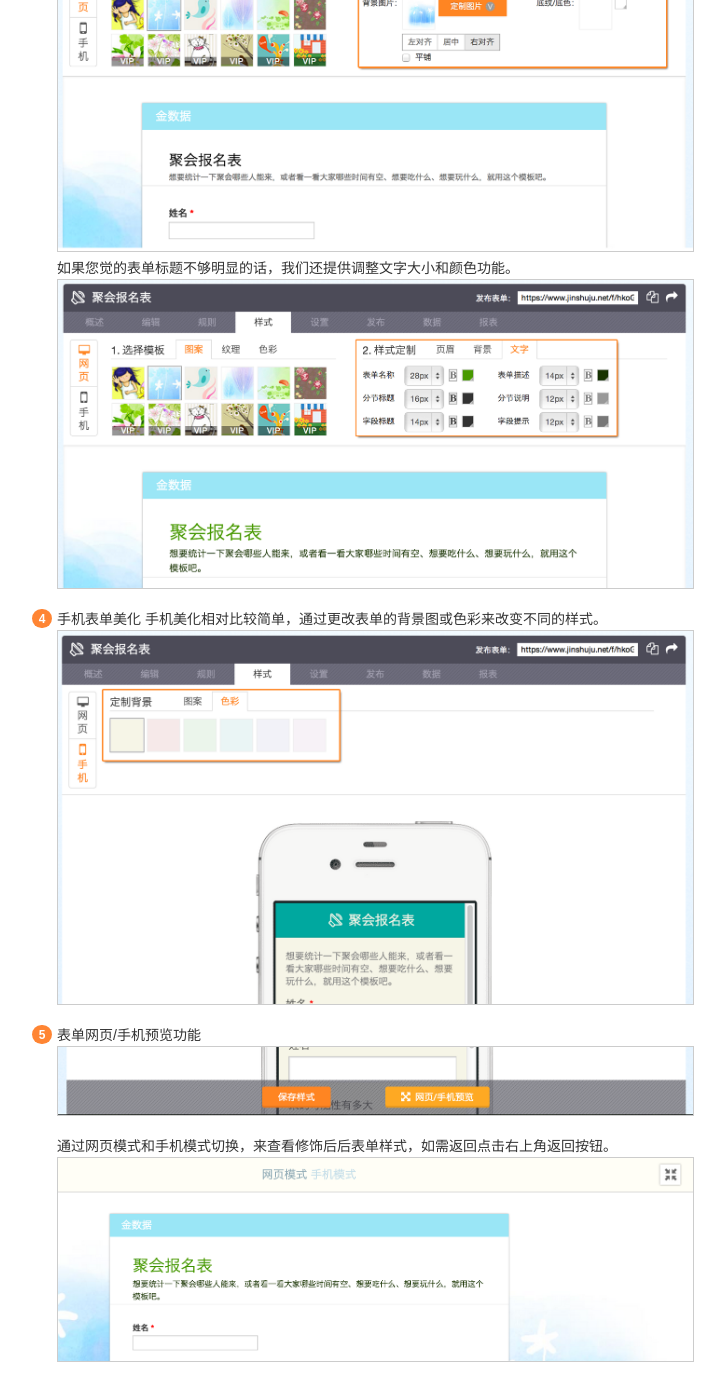
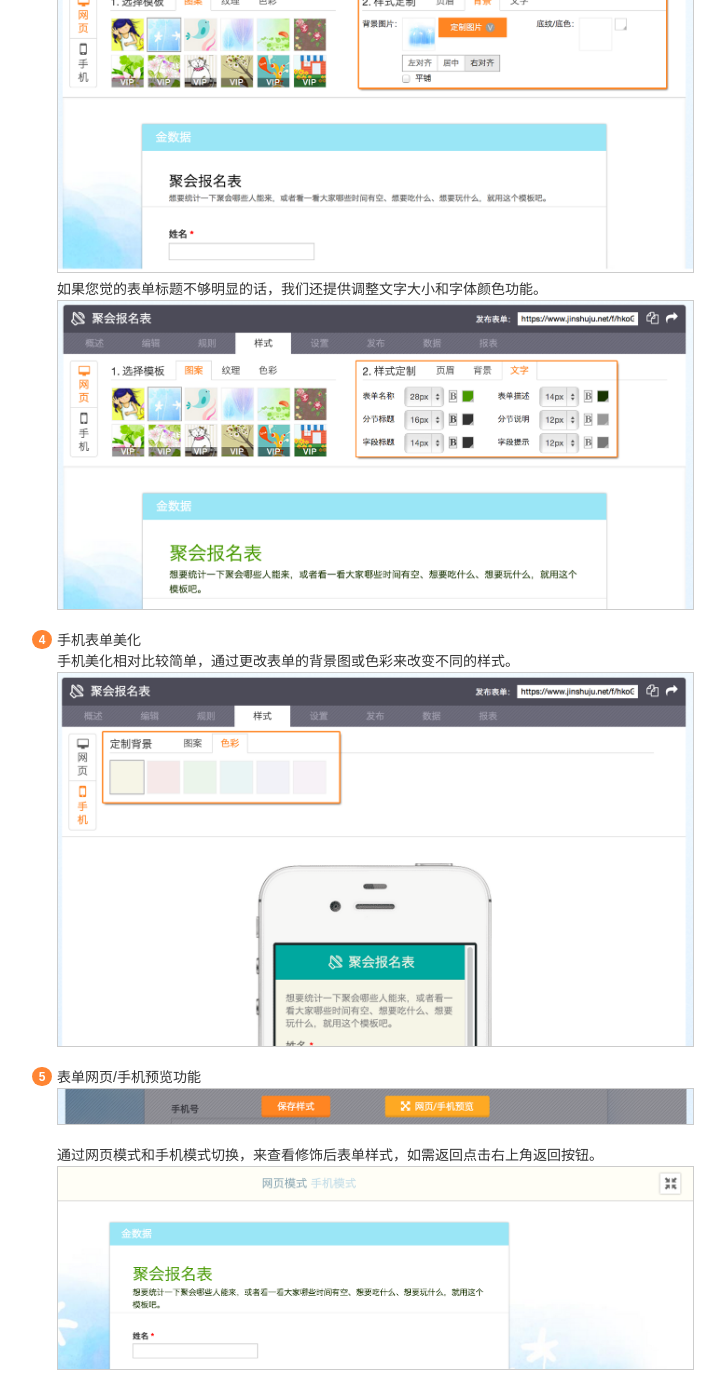
Before and after one commit to jinshuju/help.jinshuju.net, a Jekyll site: the page built from _posts/2014-2-7-style-form.md, in a window 1280 px wide and 1400 px high, scrolled down 1621 px. Shown: the whole window, without its empty margins (278-1003 px from the left). Built offline with Jekyll 4.4.1, drawn with Linux system fonts in a browser that asks for light colours; Markdown is read by kramdown in place of the engine named in the settings; some of the changed text lies outside the part shown.

Commit message:
style-form

```diff
--- a/_posts/2014-2-7-style-form.md
+++ b/_posts/2014-2-7-style-form.md
@@ -8,17 +8,17 @@
 1. 首先您先登录金数据，进入个人中心,选择您要美化的表单。
 ![样式](/images/style-1.png)
 
-2. 在导航栏中选择“样式”，在这里我们利用不同的模板来美化二种不同平台的表单样式；“网页”和“手机”。
+2. 在导航栏中选择“样式”，在这里我们可以利用不同的模板来美化二种不同平台的表单样式；“网页”和“手机”。
 ![样式](/images/style-2.png)
 
 3. 网页表单美化
    在这里可以通过选择“图案”、“纹理”、“色彩”里的不同模板来更换来美化表单。
 ![样式](/images/style-3.png)
-   在样式定制里，您还可以在表单顶部设置页眉。
+   在样式定制里，您还可以在表单顶部设置页眉，定制文字和个性图片。
 ![样式](/images/style-4.png)
    用户可以根据个人喜好调整背景左中右对齐或上传本地图片做为表单背景图。
 ![样式](/images/style-5.png)
-   如果您觉的表单标题不够明显的话，我们还提供调整文字大小和颜色功能。
+   如果您觉的表单标题不够明显的话，我们还提供调整文字大小和字体颜色功能。
 ![样式](/images/style-6.png)
 
 4. 手机表单美化
@@ -28,5 +28,5 @@
 5. 表单网页/手机预览功能
 ![样式](/images/style-8.png)
 
-   通过网页模式和手机模式切换，来查看修饰后后表单样式，如需返回点击右上角返回按钮。
+   通过网页模式和手机模式切换，来查看修饰后表单样式，如需返回点击右上角返回按钮。
 ![样式](/images/style-9.png)
```
Also changed, not shown: images/style-8.png.
